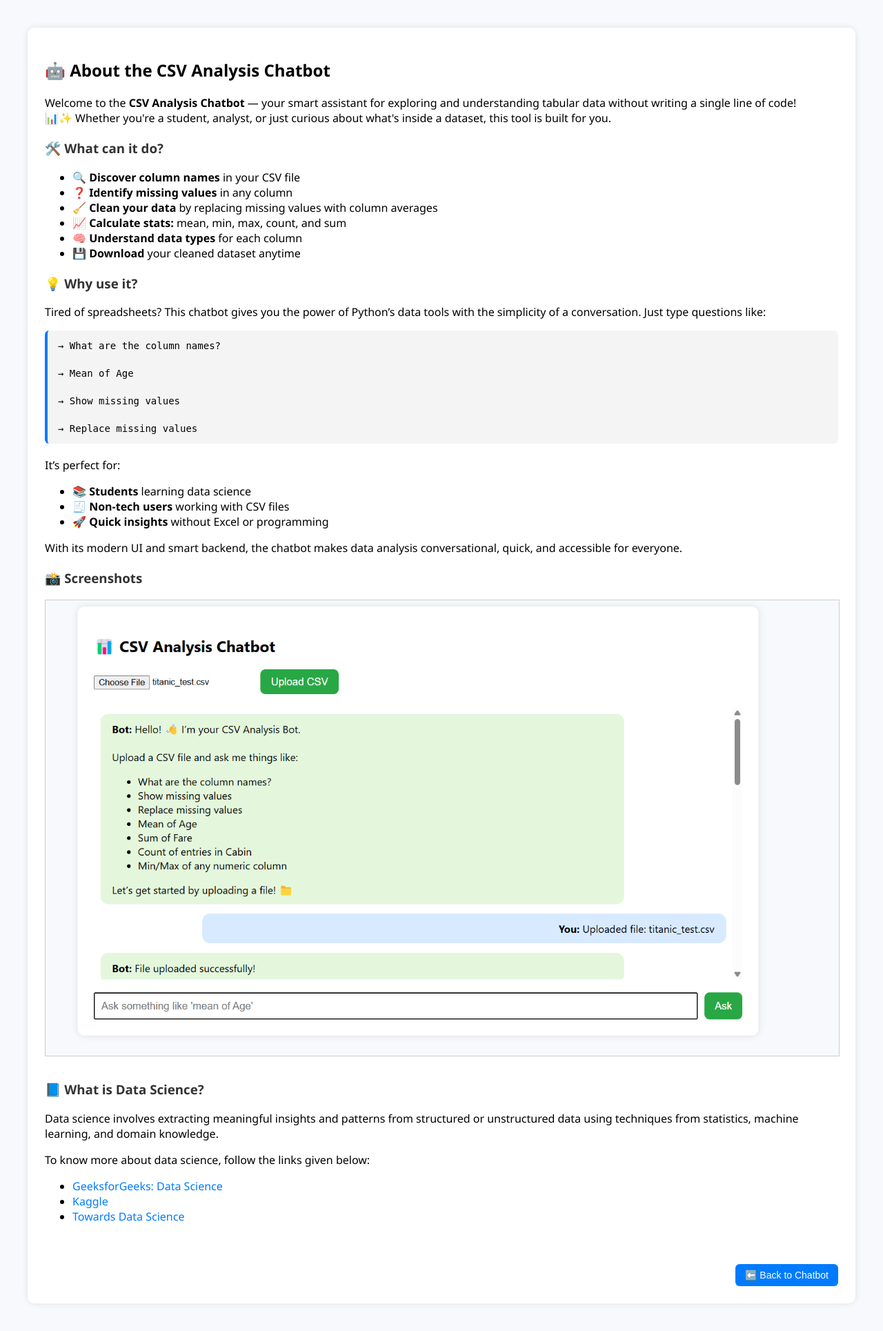
After one commit to patilyashraj/AMD_Project-CSV-Analysis-Chatbot, a Flask app: page /info in a window 1280 px wide. The commit adds this page. Shown: the whole page at 69% size. Run offline with Flask 3, Linux system fonts and the light colour scheme.

Commit message:
Added information page

```diff
--- a/app.py
+++ b/app.py
@@ -65,15 +65,23 @@ def ask():
         else:
             response = "Please specify a valid numeric column for mean calculation."
 
-    elif "min" in user_message or "maximum" in user_message or "max" in user_message:
+    elif "min" in user_message or "minimum" in user_message:
         for col in dataframe.columns:
             if col.lower() in user_message and pd.api.types.is_numeric_dtype(dataframe[col]):
                 col_min = dataframe[col].min()
-                col_max = dataframe[col].max()
-                response = f"Minimum of '{col}' is {col_min}, and maximum is {col_max}."
+                response = f"Minimum of '{col}' is {col_min}."
                 break
         else:
-            response = "Please specify a valid numeric column for min/max calculation."
+            response = "Please specify a valid numeric column for min calculation."
+
+    elif "maximum" in user_message or "max" in user_message:
+        for col in dataframe.columns:
+            if col.lower() in user_message and pd.api.types.is_numeric_dtype(dataframe[col]):
+                col_max = dataframe[col].max()
+                response = f"Maximum of '{col}' is {col_max}."
+                break
+        else:
+            response = "Please specify a valid numeric column for max calculation."
 
     elif "count" in user_message:
         for col in dataframe.columns:
@@ -104,6 +112,10 @@ def ask():
 
     return jsonify({"response": response})
 
+@app.route('/info')
+def info():
+    return render_template('info.html')
+
 
 @app.route('/download/<path:filename>', methods=['GET'])
 def download(filename):
--- a/static/style.css
+++ b/static/style.css
@@ -71,3 +71,79 @@ button {
 button:hover {
     background-color: #218838;
 }
+
+
+.header-bar {
+    display: flex;
+    justify-content: space-between;
+    align-items: center;
+    margin-bottom: 15px;
+}
+
+.header-bar h2 {
+    margin: 0;
+}
+
+.info-btn {
+    padding: 8px 14px;
+    background-color: #28a745;
+    color: white;
+    border: none;
+    border-radius: 6px;
+    cursor: pointer;
+    font-size: 14px;
+}
+
+.info-btn:hover {
+    background-color: #1e7e34;
+}
+
+.info-back-container {
+    text-align: right;
+    margin-top: 20px;
+}
+
+.info-btn-back {
+    padding: 8px 14px;
+    background-color: #007bff;
+    color: white;
+    border: none;
+    border-radius: 6px;
+    cursor: pointer;
+    font-size: 14px;
+}
+
+.info-btn-back:hover {
+    background-color: #0056b3;
+}
+
+
+.features-list a {
+    color: #007bff;
+    text-decoration: none;
+}
+
+.features-list a:hover {
+    text-decoration: underline;
+}
+
+
+.example-questions {
+    background-color: #f4f4f4;
+    border-left: 4px solid #007bff;
+    padding: 10px 15px;
+    font-family: monospace;
+    font-size: 14px;
+    margin: 10px 0 20px;
+    border-radius: 6px;
+}
+
+h3 {
+    color: #333;
+    margin-top: 20px;
+}
+
+code {
+    display: block;
+    margin: 4px 0;
+}
--- /dev/null
+++ b/templates/info.html
@@ -0,0 +1,82 @@
+<!DOCTYPE html>
+<html lang="en">
+<head>
+    <meta charset="UTF-8">
+    <title>About the Chatbot</title>
+    <link rel="stylesheet" href="{{ url_for('static', filename='style.css') }}">
+    <link rel="icon" href="{{ url_for('static', filename='logo.jpg') }}" type="image/jpeg">
+</head>
+<body>
+<div class="container">
+    <h2>🤖 About the CSV Analysis Chatbot</h2>
+
+    <p>
+        Welcome to the <strong>CSV Analysis Chatbot</strong> — your smart assistant for exploring and understanding tabular data without writing a single line of code! <br>📊✨ Whether you're a student, analyst, or just curious about what's inside a dataset, this tool is built for you.
+    </p>
+
+    <h3>🛠️ What can it do?</h3>
+    <ul class="features-list">
+        <li>🔍 <strong>Discover column names</strong> in your CSV file</li>
+        <li>❓ <strong>Identify missing values</strong> in any column</li>
+        <li>🧹 <strong>Clean your data</strong> by replacing missing values with column averages</li>
+        <li>📈 <strong>Calculate stats:</strong> mean, min, max, count, and sum</li>
+        <li>🧠 <strong>Understand data types</strong> for each column</li>
+        <li>💾 <strong>Download</strong> your cleaned dataset anytime</li>
+    </ul>
+
+    <h3>💡 Why use it?</h3>
+    <p>
+        Tired of spreadsheets? This chatbot gives you the power of Python’s data tools with the simplicity of a conversation. Just type questions like:
+    </p>
+    <div class="example-questions">
+        <code>→ What are the column names?</code><br>
+        <code>→ Mean of Age</code><br>
+        <code>→ Show missing values</code><br>
+        <code>→ Replace missing values</code>
+    </div>
+
+    <p>
+        It’s perfect for:
+    </p>
+    <ul class="features-list">
+        <li>📚 <strong>Students</strong> learning data science</li>
+        <li>🧾 <strong>Non-tech users</strong> working with CSV files</li>
+        <li>🚀 <strong>Quick insights</strong> without Excel or programming</li>
+    </ul>
+
+    <p>
+        With its modern UI and smart backend, the chatbot makes data analysis conversational, quick, and accessible for everyone.
+    </p>
+
+
+    <h3>📸 Screenshots</h3>
+    <img src="{{ url_for('static', filename='screenshot1.png') }}" alt="Chatbot Screenshot" style="max-width: 100%; border: 1px solid #ccc; margin-bottom: 10px;">
+
+
+    <h3>📘 What is Data Science?</h3>
+
+    <p>
+        Data science involves extracting meaningful insights and patterns from structured or unstructured data using techniques from statistics, machine learning, and domain knowledge.
+    </p>
+
+    <p>
+        To know more about data science, follow the links given below:
+    </p>
+
+    <ul class="features-list">
+        <li><a href="https://www.geeksforgeeks.org/data-science/" target="_blank">GeeksforGeeks: Data Science</a></li>
+        <li><a href="https://www.kaggle.com/" target="_blank">Kaggle</a></li>
+        <li><a href="https://towardsdatascience.com/" target="_blank">Towards Data Science</a></li>
+    </ul>
+
+
+    <br>
+    <div class="info-back-container">
+        <a href="/">
+            <button class="info-btn-back">⬅️ Back to Chatbot</button>
+        </a>
+    </div>
+
+</div>
+</body>
+</html>
```
Also changed, not shown: templates/index.html (+9 -1 lines), static/screenshot1.png (added).
